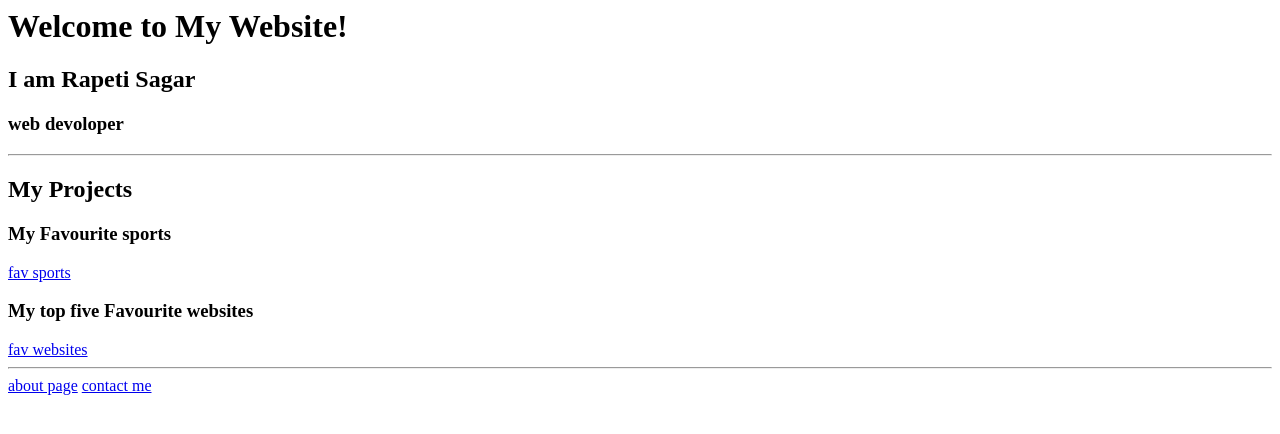
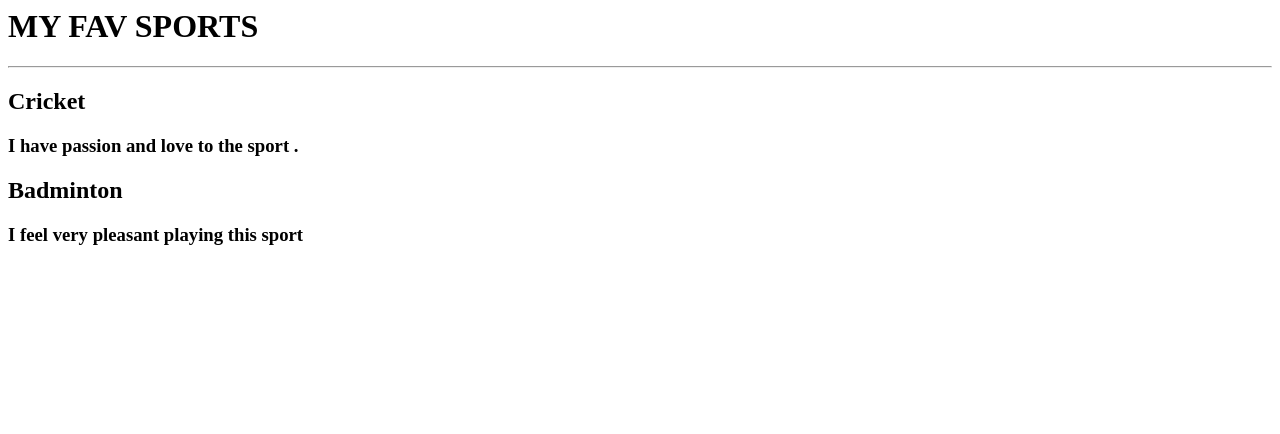
Before and after one commit to SAGAR00003/HTML-Portfolio, a plain HTML site: page index.html in a window 1280 px wide. Drawn offline with Linux system fonts and the light colour scheme.

Commit message:
Add files via upload

```diff
--- a/index.html
+++ b/index.html
@@ -1,16 +1,7 @@
-<h1>Welcome to My Website!</h1>
-<h2>I am Rapeti Sagar</h2>
-<h3>web devoloper</h3>
+<!-- Write your code below -->
+<h1>MY FAV SPORTS</h1>
 <hr>
-<h2>My Projects</h2>
-<h3>My Favourite sports</h3>
-<a href="file:///C:/Users/sagar/Desktop/web%20dev/2.4+Movie+Ranking+Project/2.4%20Movie%20Ranking%20Project/index.html">fav sports</a>
-<h3>My top five Favourite websites</h3>
-<a href="file:///C:/Users/sagar/Desktop/web%20dev/3.2+Anchor+Elements/3.2%20Anchor%20Elements/index.html">fav websites</a>
-<!-- Add an image of yourself that links to the about page -->
-<!-- <img src="C:\Users\sagar\Desktop\sav\20240113_064841_HDR.jpg"> -->
-<hr>
-<a href="file:///C:/Users/sagar/Desktop/web%20dev/4.1%2BWebpages/4.1%20Webpages/Untitled-1.html">about page</a>
-
-<!-- Add a link to your contact me page here -->
-<a href="file:///C:/Users/sagar/Desktop/web%20dev/4.1%2BWebpages/4.1%20Webpages/Untitled-.html">contact me</a>
+<h2>Cricket</h2>
+<h3> I have passion and love to the sport .</h3>
+<h2>Badminton</h2>
+<h3>I feel very pleasant playing this sport</h3>
```
